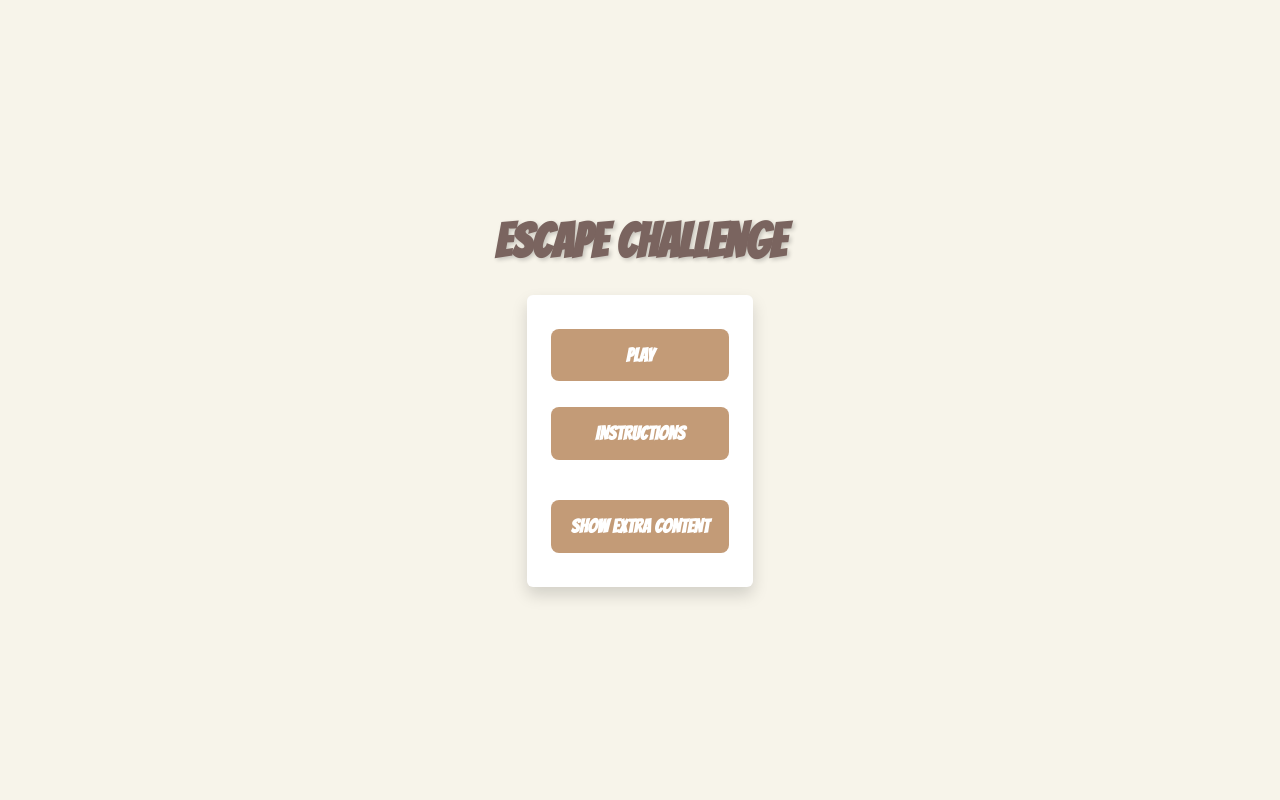
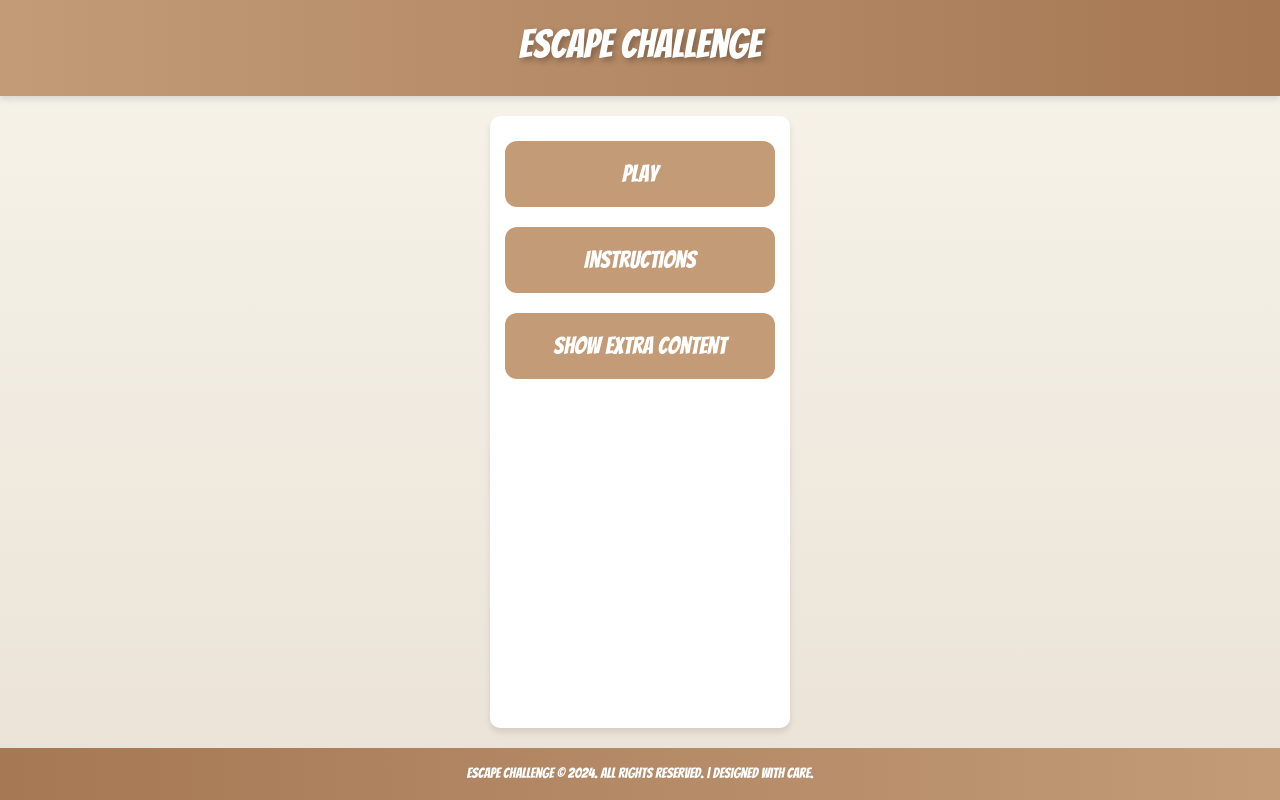
Before and after one commit to hlibdorosh/game, a plain HTML site: page menu.html in a window 1280 px wide. Drawn offline with nearby package versions, Linux system fonts and the light colour scheme.

Commit message:
added: instructions page, basic begie css for all pages +- looks fine to add: timer, levels, pause, gyrokkkopter

```diff
--- a/menu.html
+++ b/menu.html
@@ -8,20 +8,29 @@
     <link rel="stylesheet" href="style.css">
     <link href="https://fonts.googleapis.com/css2?family=Bangers&display=swap" rel="stylesheet">
     <link rel="icon" href="favicon.ico" type="image/x-icon">
+    <link rel="icon" href="assets/icon.png" type="image/png">
+
     <title>Escape Challenge</title>
 </head>
 <body>
-<div id="game-container" class="d-flex flex-column align-items-center justify-content-center">
-    <h1 class="text-center mb-4" style="font-family: 'Bangers', Arial, sans-serif;">Escape Challenge</h1>
-    <div id="menu" class="d-flex flex-column align-items-center p-4 bg-white rounded shadow">
-        <a href="index.html" id="play-button" class="btn btn-primary mb-3">Play</a>
-        <button id="instructions-button" class="btn btn-secondary mb-3">Instructions</button>
-        <button id="toggle-extra" class="btn btn-warning mt-4">Show Extra Content</button>
+<header class="header">
+    <h1>Escape Challenge</h1>
+</header>
+
+<div id="game-container" class="content">
+    <div id="menu">
+        <a href="index.html" id="play-button" class="btn">Play</a>
+        <a href="rules.html" id="instructions-button" class="btn">Instructions</a>
+        <button id="toggle-extra" class="btn">Show Extra Content</button>
     </div>
-    <div id="extra-content" class="mt-4 p-3 bg-light border rounded" hidden>
+    <div id="extra-content" hidden>
         <p>This is extra content that can be toggled on and off.</p>
     </div>
 </div>
+
+<footer class="footer">
+    Escape Challenge &copy; 2024. All rights reserved. | Designed with care.
+</footer>
 
 <script>
     document.getElementById('toggle-extra').addEventListener('click', () => {
--- a/style.css
+++ b/style.css
@@ -1,45 +1,108 @@
-/* Global Styles for Both Pages */
+/* Global Styles */
 body {
     margin: 0;
     padding: 0;
-    font-family: 'Bangers', Arial, sans-serif; /* Fun, bold font */
-    background-color: #f7f4ea; /* Soft beige background */
+    font-family: 'Bangers', Arial, sans-serif;
+    background: linear-gradient(to bottom, #f7f4ea, #eae2d7);
     display: flex;
-    justify-content: center;
-    align-items: center;
-    height: 100vh;
-    color: #5a5a5a; /* Neutral gray for text */
+    flex-direction: column;
+    min-height: 100vh;
+    color: #5a5a5a;
 }
 
-/* Title Styling */
-h1 {
-    color: #7a645f; /* Warm brown color for the title */
-    font-size: 3rem;
-    margin-bottom: 20px;
-    font-weight: bold;
-    text-shadow: 2px 2px 4px rgba(0, 0, 0, 0.2); /* Dramatic shadow for impact */
+/* Header Styles */
+.header {
+    background: linear-gradient(to right, #c39b77, #a67854);
+    text-align: center;
+    padding: 20px 0;
+    color: #ffffff;
+    font-size: 1.5rem;
+    box-shadow: 0px 4px 6px rgba(0, 0, 0, 0.1);
 }
 
-/* Button Styling */
-a.btn, button.btn {
-    display: block;
-    width: 100%;
-    max-width: 300px;
-    padding: 12px 20px;
-    font-size: 1.2rem;
-    text-align: center;
-    margin: 10px auto;
-    border-radius: 8px;
-    text-transform: uppercase;
+.header a {
+    text-decoration: none;
+    color: #ffffff;
     font-weight: bold;
-    color: #ffffff;
-    background-color: #c39b77; /* Muted brown for buttons */
-    border: none;
-    font-family: 'Bangers', Arial, sans-serif; /* Match button font with title */
-    transition: background-color 0.3s ease, transform 0.2s ease;
+    margin: 0 15px;
+    transition: color 0.3s;
 }
 
-a.btn:hover, button.btn:hover {
-    background-color: #a67854; /* Darker shade for hover effect */
+.header a:hover {
+    color: #ffe6cc;
+}
+
+h1 {
+    font-size: 2.5rem;
+    text-shadow: 3px 3px 6px rgba(0, 0, 0, 0.3);
+}
+
+/* Content Styles */
+.content {
+    flex: 1;
+    padding: 20px;
+    display: flex;
+    flex-wrap: wrap;
+    justify-content: center;
+    gap: 20px;
+}
+
+.content div {
+    background: #ffffff;
+    border-radius: 10px;
+    box-shadow: 0px 4px 6px rgba(0, 0, 0, 0.1);
+    padding: 15px;
+    text-align: center;
+    max-width: 300px;
+    flex: 1 1 calc(25% - 40px); /* Four blocks per row with some spacing */
+    box-sizing: border-box;
+}
+
+.content img {
+    width: auto;
+    height: 150px;
+    margin-bottom: 10px;
+    border-radius: 8px;
+    box-shadow: 0px 2px 4px rgba(0, 0, 0, 0.1);
+}
+
+.content .title {
+    font-size: 1.2rem;
+    font-weight: bold;
+    color: #7a645f;
+    margin: 10px 0;
+}
+
+.content p {
+    font-size: 1rem;
+    color: #5a5a5a;
+}
+
+/* Button Styles */
+.btn {
+    font-size: 1.5rem; /* Uniform button text size */
+    width: 100%; /* Make buttons full-width within their container */
+    max-width: 300px; /* Limit maximum button width */
+    padding: 15px; /* Standard padding for all buttons */
+    margin: 10px 0; /* Add spacing between buttons */
+    border-radius: 12px; /* Slightly larger border radius */
+    background-color: #c39b77;
+    color: #ffffff;
+    border: none;
+    transition: background-color 0.3s ease, transform 0.2s ease;
+    text-align: center;
+}
+
+.btn:hover {
+    background-color: #a67854;
     transform: translateY(-3px);
 }
+
+/* Footer Styles */
+.footer {
+    background: linear-gradient(to right, #a67854, #c39b77);
+    color: #ffffff;
+    text-align: center;
+    padding: 15px 0;
+    font-size: 0.9rem;
+}
```
Also changed, not shown: index.html (+14 -5 lines), rules.html (added, +49 -0 lines), assets/icon.png (added), assets/rules/Gold.png (added), assets/rules/Silver.png (added), assets/rules/bullet.png (added), assets/rules/enemy.png (added), assets/rules/you.png (added).
